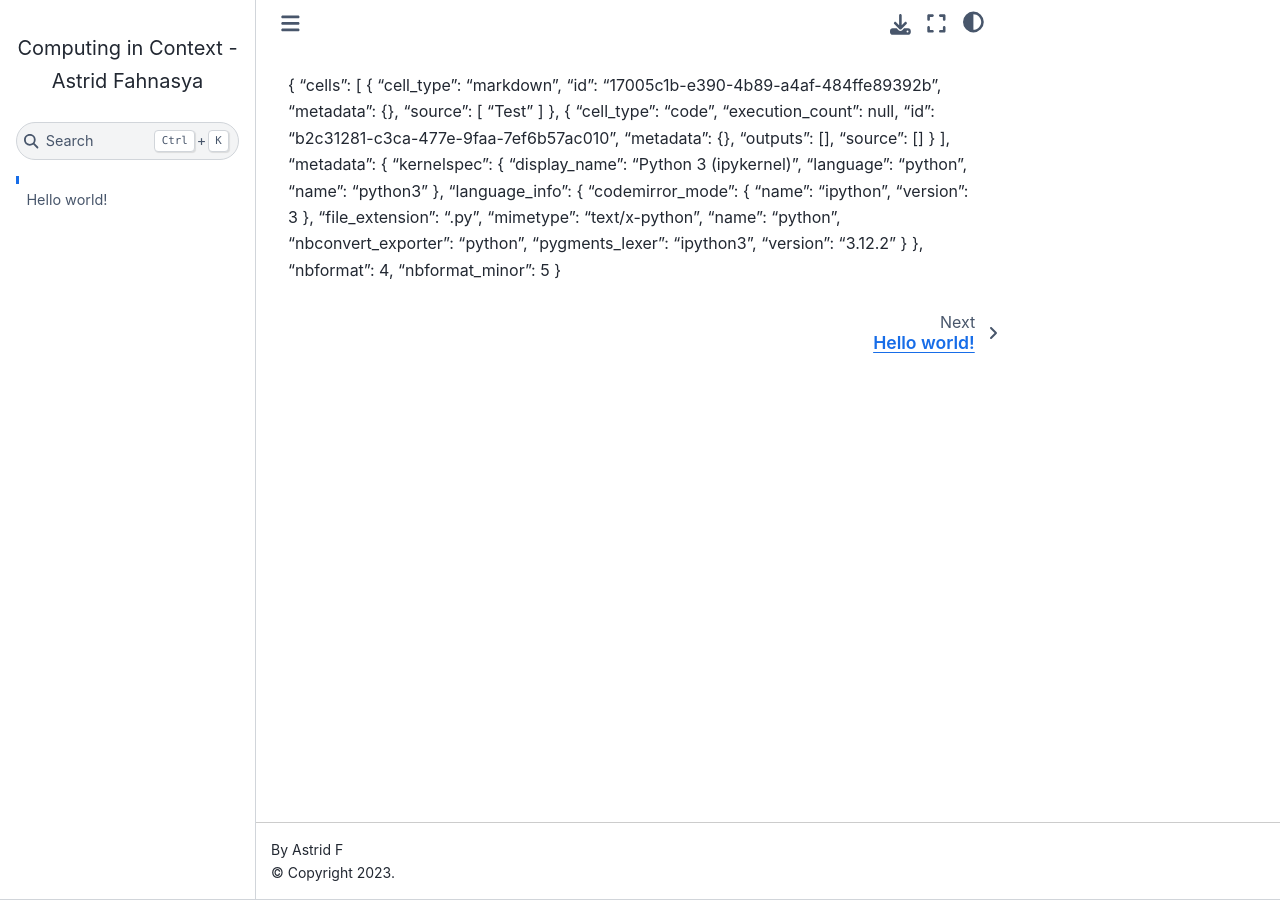
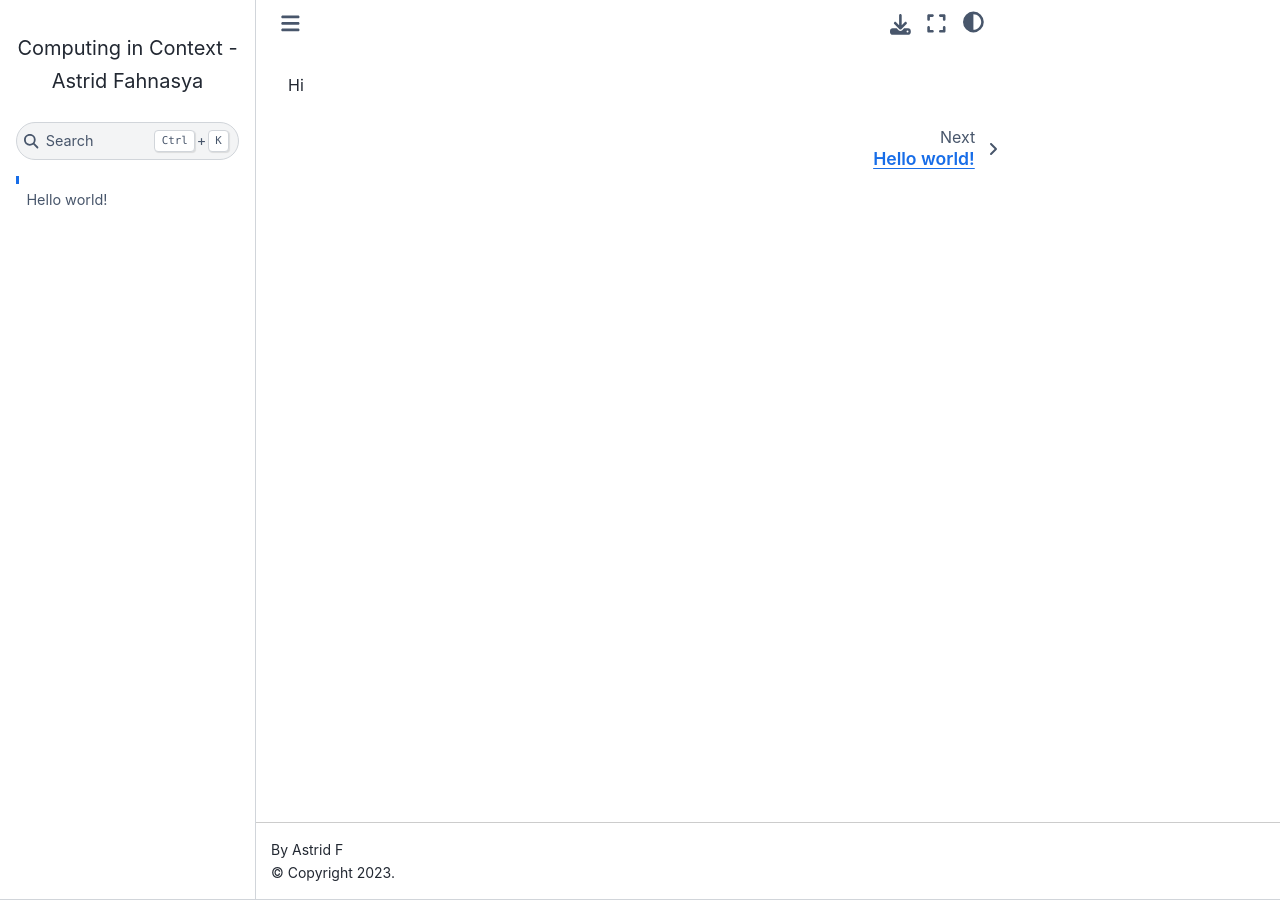
Before and after one commit to astrid-f/project3, a Jupyter Book: the page built from index.md, in a window 1280 px wide. Built offline with Jupyter Book 1.0.4 settings and Sphinx 7.4.7 and the Sphinx Book theme 1.1.4, drawn with Linux system fonts in a browser that asks for light colours.

Commit message:
Update index.md

```diff
--- a/index.md
+++ b/index.md
@@ -1,41 +1 @@
-{
- "cells": [
-  {
-   "cell_type": "markdown",
-   "id": "17005c1b-e390-4b89-a4af-484ffe89392b",
-   "metadata": {},
-   "source": [
-    "Test"
-   ]
-  },
-  {
-   "cell_type": "code",
-   "execution_count": null,
-   "id": "b2c31281-c3ca-477e-9faa-7ef6b57ac010",
-   "metadata": {},
-   "outputs": [],
-   "source": []
-  }
- ],
- "metadata": {
-  "kernelspec": {
-   "display_name": "Python 3 (ipykernel)",
-   "language": "python",
-   "name": "python3"
-  },
-  "language_info": {
-   "codemirror_mode": {
-    "name": "ipython",
-    "version": 3
-   },
-   "file_extension": ".py",
-   "mimetype": "text/x-python",
-   "name": "python",
-   "nbconvert_exporter": "python",
-   "pygments_lexer": "ipython3",
-   "version": "3.12.2"
-  }
- },
- "nbformat": 4,
- "nbformat_minor": 5
-}
+Hi
```
